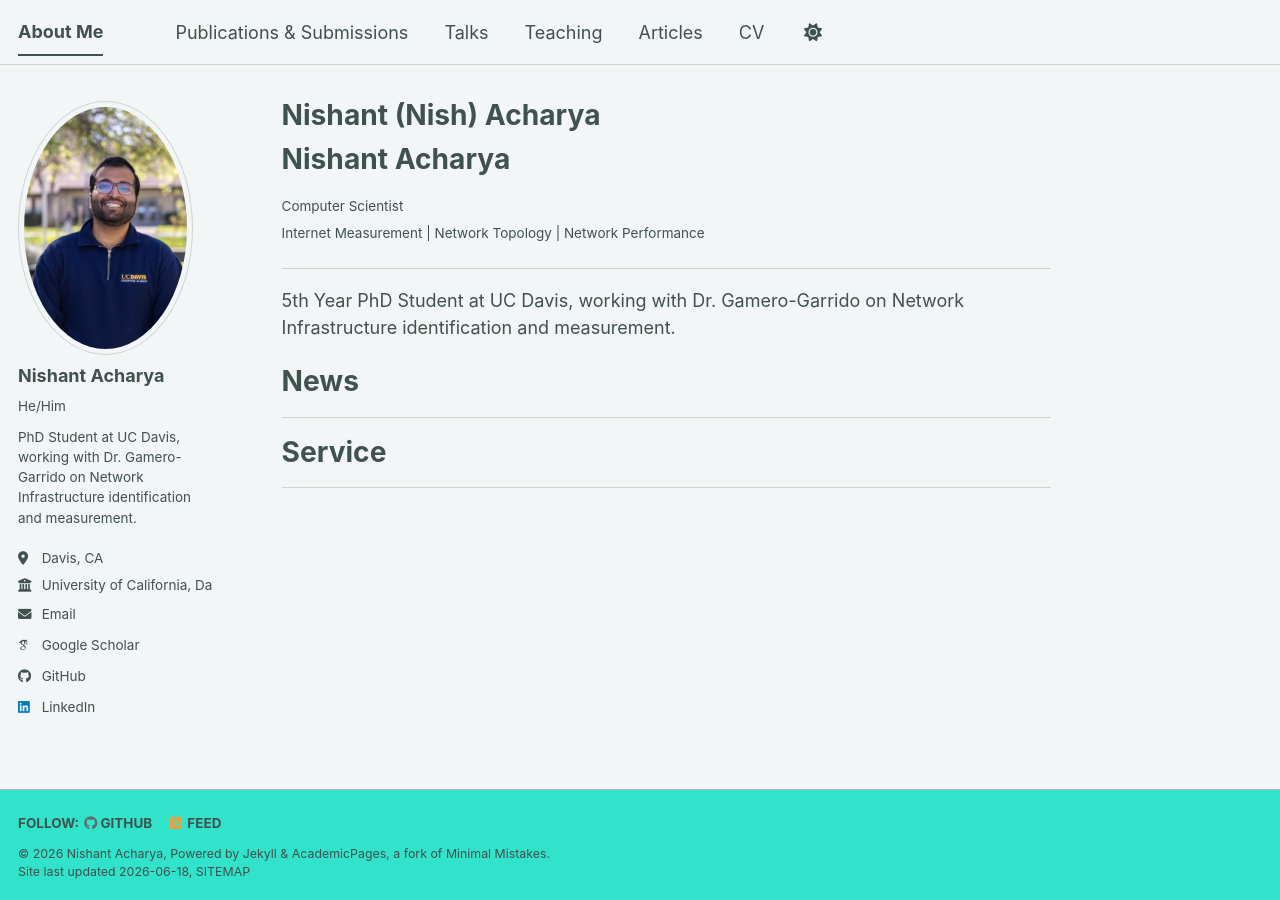
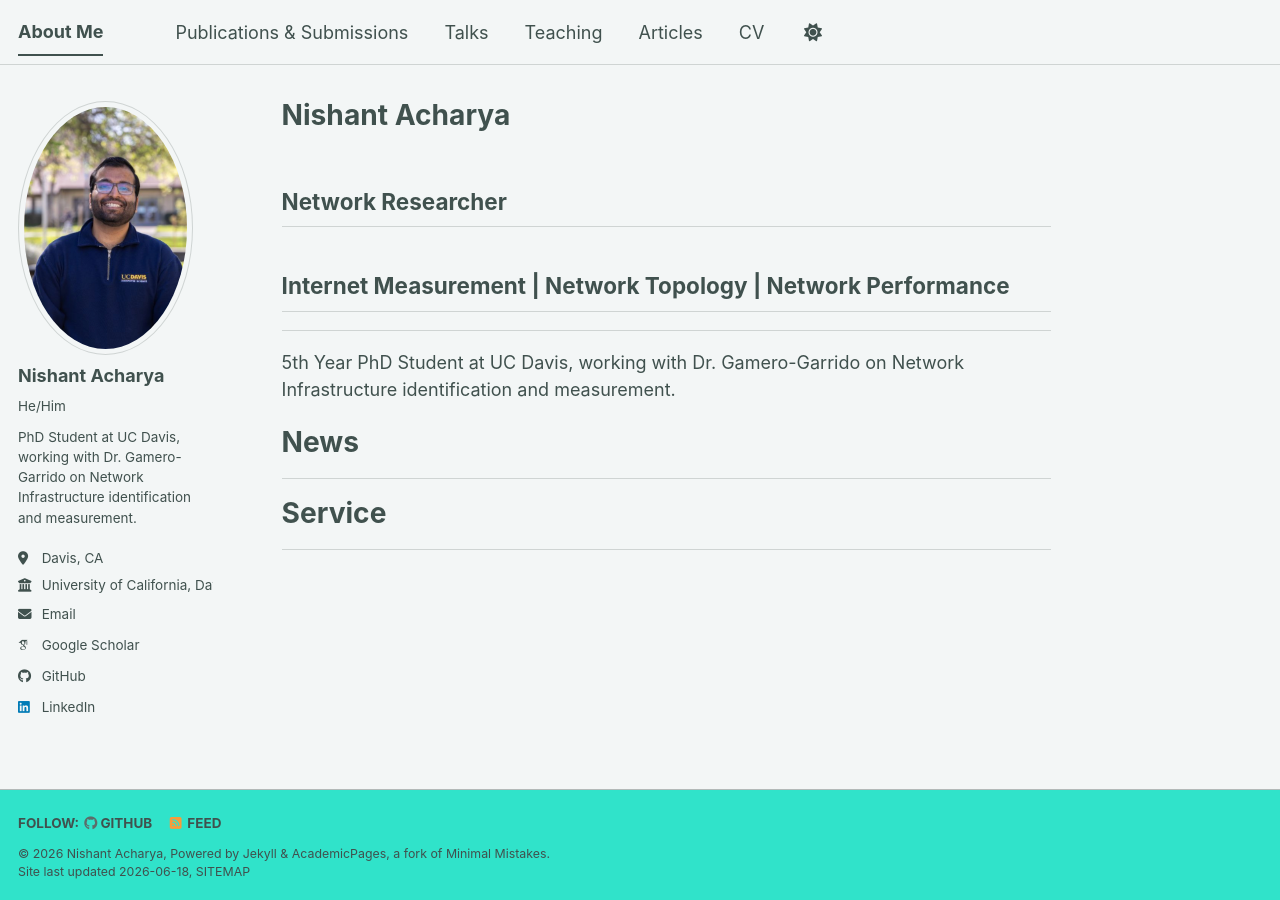
Before and after one commit to NishantAcharya/Nishant.github.io, a Jekyll site: the page built from _pages/about.md, in a window 1280 px wide. Built offline with Jekyll 4.4.1, drawn with Linux system fonts in a browser that asks for light colours; some web fonts are replaced; a script bundle is joined from its source files by our own code; library files that are not in the unit come from our copies.

Commit message:
updated about.md

```diff
--- a/_pages/about.md
+++ b/_pages/about.md
@@ -1,16 +1,14 @@
 ---
 permalink: /
-title: "Nishant (Nish) Acharya"
+title: "Nishant Acharya"
 author_profile: true
 redirect_from:
   - /about/
   - /about.html
 ---
 
-# Nishant Acharya
-<small>Computer Scientist</small>
-<br>
-<small>Internet Measurement | Network Topology | Network Performance</small>
+## Network Researcher
+## Internet Measurement | Network Topology | Network Performance
 
 ---
 
```
